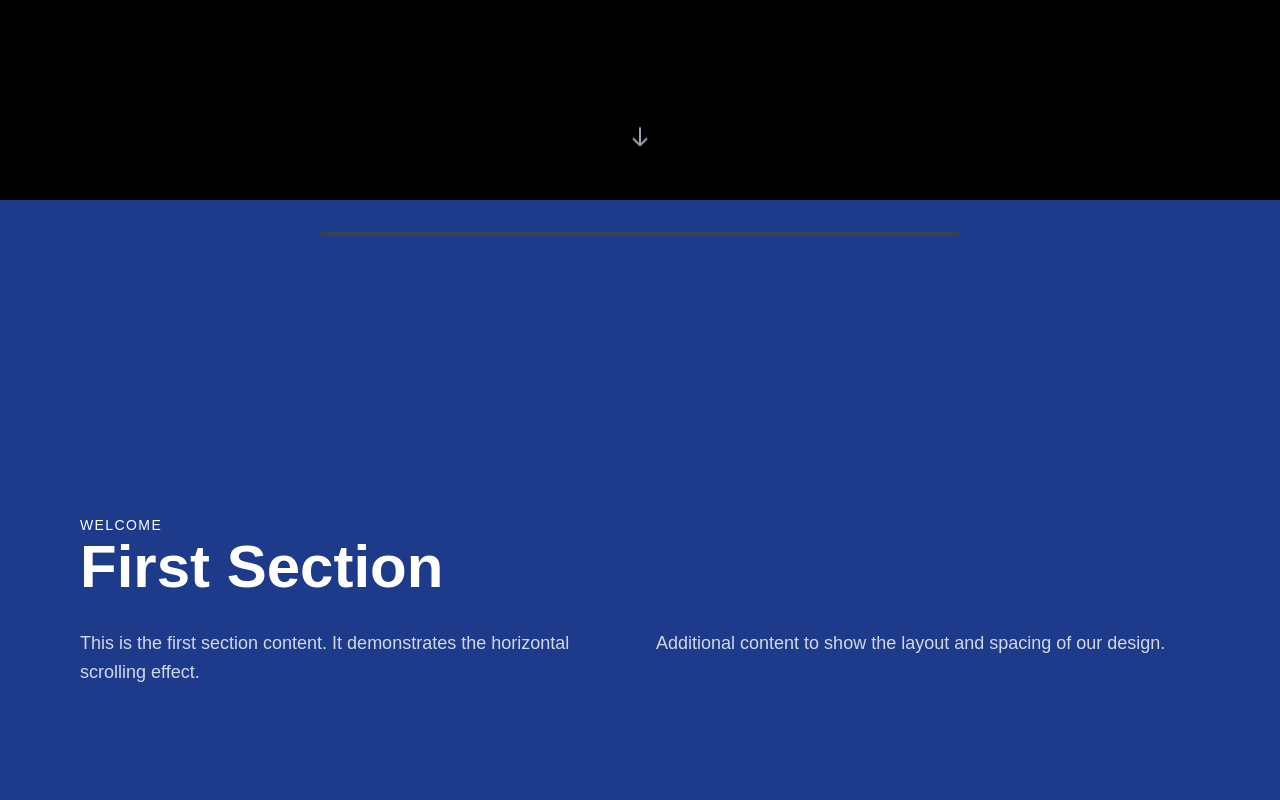
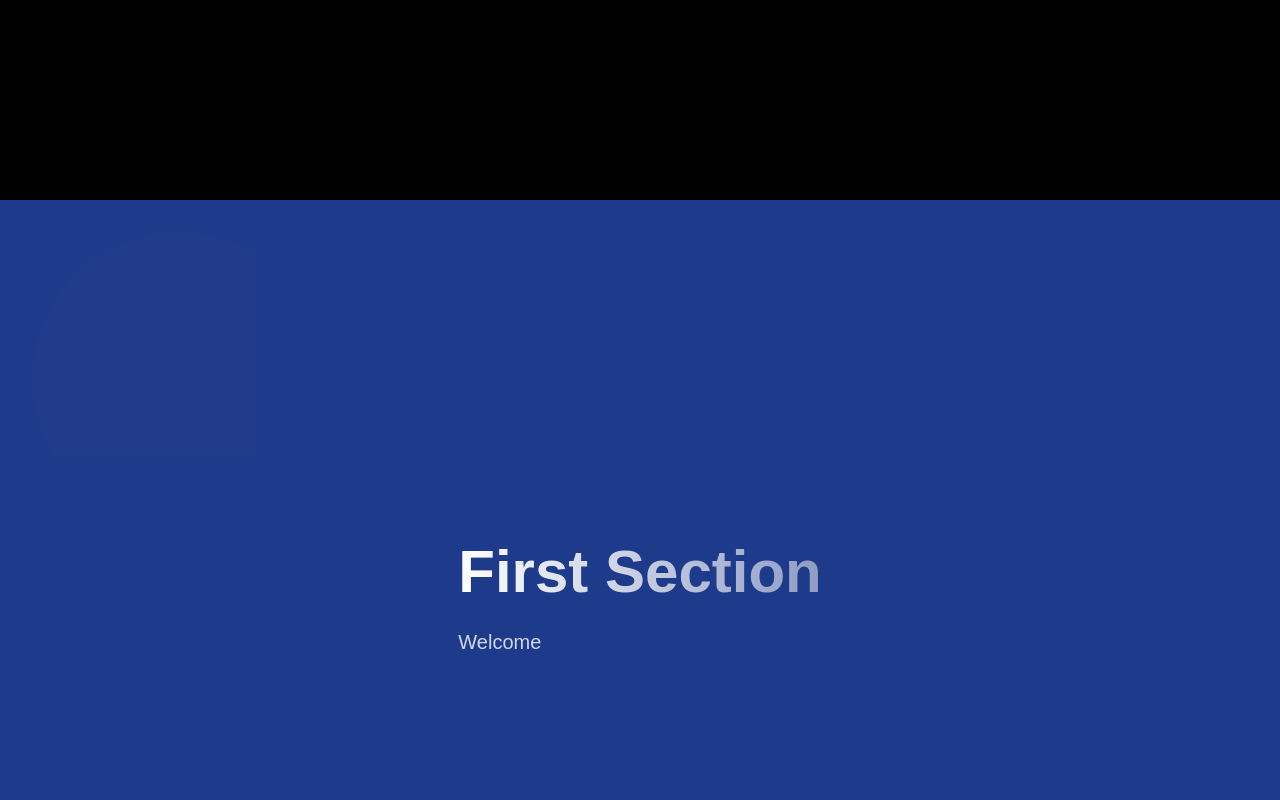
Before and after one commit to IndranilBhattacharya/indranil-bhattacharya, a Next.js app: page / in a window 1280 px wide. Shown: the part 600-1400 px from the top of the page. Built offline with nearby package versions, Linux system fonts and the light colour scheme.

Commit message:
framer motion integrated with lenis for smooth scrolling

```diff
--- a/components/HorizontalScroll/HorizontalScroll.tsx
+++ b/components/HorizontalScroll/HorizontalScroll.tsx
@@ -1,150 +1,107 @@
 // components/HorizontalScroll/HorizontalScroll.tsx
-import React, { useRef, useState, useEffect } from "react";
-import { gsap } from "gsap";
-import { ScrollTrigger } from "gsap/dist/ScrollTrigger";
+import { useRef } from "react";
+import { motion, useScroll, useTransform } from "framer-motion";
 import cn from "@/utils/cn";
+import { sections } from "./data";
+import { useSmoothScroll } from "@/hooks/useSmoothScroll";
 
-import { sections } from "./data";
-import { SectionContent } from "./SectionContent";
-import { ScrollTimeline } from "./ScrollTimeline";
+const HorizontalScroll = () => {
+  useSmoothScroll();
+  const containerRef = useRef<HTMLDivElement>(null);
 
-// Register GSAP plugins in browser environment
-if (typeof window !== "undefined") {
-  gsap.registerPlugin(ScrollTrigger);
-}
-
-const HorizontalScroll: React.FC = () => {
-  // Track mounting state and scroll progress
-  const [isMounted, setIsMounted] = useState(false);
-  const [scrollProgress, setScrollProgress] = useState(0);
-
-  // Create refs for our container elements
-  const wrapperRef = useRef<HTMLDivElement>(null);
-  const containerRef = useRef<HTMLDivElement>(null);
-  const sectionsRef = useRef<(HTMLDivElement | null)[]>([]);
-
-  // Initialize on mount
-  useEffect(() => {
-    setIsMounted(true);
-    sectionsRef.current = Array(sections.length).fill(null);
-  }, []);
-
-  // Set up scroll animations after mount
-  useEffect(() => {
-    if (!isMounted || !wrapperRef.current || !containerRef.current) return;
-
-    // Create animation context for better cleanup
-    const ctx = gsap.context(() => {
-      // Create the main scrolling timeline
-      const tl = gsap.timeline({
-        scrollTrigger: {
-          trigger: wrapperRef.current,
-          pin: true, // Pin the section while scrolling horizontally
-          scrub: 1, // Smooth scrolling
-          start: "top top", // Start at the top of the section
-          end: () => {
-            // Calculate end point based on content width
-            const contentWidth = containerRef.current?.scrollWidth || 0;
-            const viewportWidth = window.innerWidth;
-            return `+=${contentWidth - viewportWidth}`;
-          },
-          invalidateOnRefresh: true, // Recalculate on resize
-          onUpdate: (self) => {
-            // Update scroll progress for timeline
-            setScrollProgress(self.progress);
-          },
-        },
+  const { scrollYProgress } = useScroll({
+    target: containerRef,
+    offset: ["start start", "end start"],
   });
 
-      // Create the horizontal scrolling animation
-      tl.to(containerRef.current, {
-        x: () => {
-          // Calculate the exact distance to scroll
-          const contentWidth = containerRef.current?.scrollWidth || 0;
-          const viewportWidth = window.innerWidth;
-          return -(contentWidth - viewportWidth);
-        },
-        ease: "none", // Linear scrolling
-      });
+  // Main transforms
+  const x = useTransform(
+    scrollYProgress,
+    [0, 0.75],
+    ["0vw", `-${(sections.length - 1) * 100}vw`]
+  );
 
-      // Animate content elements as they come into view
-      sectionsRef.current.forEach((section) => {
-        if (!section) return;
+  const progressScale = useTransform(scrollYProgress, [0, 0.95], [0, 1]);
+  const progressOpacity = useTransform(
+    scrollYProgress,
+    [0, 0.1, 0.85, 0.95],
+    [0, 1, 1, 0]
+  );
 
-        const elements = section.querySelectorAll(".animate-in");
-
-        gsap.fromTo(
-          elements,
-          {
-            opacity: 0,
-            y: 20,
-          },
-          {
-            opacity: 1,
-            y: 0,
-            duration: 0.8,
-            stagger: 0.2,
-            ease: "power2.out",
-            scrollTrigger: {
-              trigger: section,
-              containerAnimation: tl,
-              start: "left center",
-              toggleActions: "play none none reset",
-            },
-          }
-        );
-      });
-    });
-
-    // Cleanup function
-    return () => ctx.revert();
-  }, [isMounted]);
-
-  // Helper function for setting section refs
-  const setSectionRef = (index: number) => (element: HTMLDivElement | null) => {
-    if (sectionsRef.current) {
-      sectionsRef.current[index] = element;
-    }
-  };
+  const backgroundX = useTransform(scrollYProgress, [0, 1], ["0%", "-20%"]);
+  const contentX = useTransform(scrollYProgress, [0, 1], ["0%", "10%"]);
 
   return (
-    <div
-      ref={wrapperRef}
-      className="relative w-full overflow-hidden min-h-screen bg-black"
+    <div ref={containerRef} className="relative h-[400vh]">
+      <div className="sticky top-0 h-screen overflow-hidden">
+        {/* Progress indicator */}
+        <motion.div
+          className="fixed top-8 left-1/2 w-1/2 h-1 bg-gray-800/20 -translate-x-1/2 rounded-full z-50"
+          style={{ opacity: progressOpacity }}
         >
-      {/* Progress indicator */}
-      <ScrollTimeline progress={scrollProgress} />
+          <motion.div
+            className="h-full w-full bg-white rounded-full origin-left"
+            style={{ scaleX: progressScale }}
+          />
+        </motion.div>
 
-      {/* Scrolling container */}
-      <div
-        ref={containerRef}
-        className={cn(
-          "flex h-full",
-          "transform will-change-transform",
-          "transition-opacity duration-500",
-          isMounted ? "opacity-100" : "opacity-0"
-        )}
-        style={{
-          width: `${sections.length * 100}vw`, // Total width based on number of sections
-          height: "100vh", // Full viewport height
-        }}
+        {/* Sections container */}
+        <motion.div
+          style={{ x }}
+          className="absolute top-0 left-0 h-full flex w-[300vw]"
         >
-        {sections.map((section, index) => (
+          {sections.map((section) => (
             <div
               key={section.id}
-            ref={setSectionRef(index)}
               className={cn(
-              "w-screen h-full", // Each section takes full viewport width
-              "flex items-center justify-center", // Center content
-              "px-20", // Horizontal padding
-              section.backgroundColor // Background color from section data
+                "relative w-screen h-full flex-shrink-0",
+                "flex items-center justify-center px-20",
+                section.backgroundColor
               )}
             >
-            <div className="relative">
-              <SectionContent section={section} isClient={isMounted} />
+              {/* Background with parallax */}
+              <motion.div
+                className="absolute inset-0 opacity-10"
+                style={{ x: backgroundX }}
+              >
+                <div className="absolute inset-0 grid grid-cols-4 gap-4 p-8">
+                  {Array.from({ length: 16 }).map((_, index) => (
+                    <div
+                      key={index}
+                      className="rounded-full bg-white/5 aspect-square"
+                    />
+                  ))}
                 </div>
+              </motion.div>
+
+              {/* Content with counter-parallax */}
+              <motion.div
+                className="relative max-w-4xl"
+                style={{ x: contentX }}
+              >
+                <motion.div
+                  initial={{ opacity: 0, y: 30 }}
+                  whileInView={{ opacity: 1, y: 0 }}
+                  transition={{
+                    duration: 0.8,
+                    ease: [0.16, 1, 0.3, 1],
+                  }}
+                  viewport={{ once: false, margin: "-25%" }}
+                >
+                  <h2
+                    className="text-6xl font-bold mb-6 bg-clip-text text-transparent
+                             bg-gradient-to-r from-white to-white/50"
+                  >
+                    {section.title}
+                  </h2>
+                  <p className="text-xl text-white/80 leading-relaxed">
+                    {section.subtitle}
+                  </p>
+                </motion.div>
+              </motion.div>
             </div>
           ))}
+        </motion.div>
       </div>
     </div>
   );
--- a/components/HorizontalScroll/SectionContent.tsx
+++ /dev/null
@@ -1,57 +0,0 @@
-// components/HorizontalScroll/SectionContent.tsx
-import React from "react";
-import cn from "@/utils/cn";
-import { SectionContentProps } from "./types";
-
-/**
- * Renders the content of a single section, handling both SSR and client-side cases
- * @param {SectionContentProps} props - Component props
- */
-export const SectionContent: React.FC<SectionContentProps> = ({
-  section,
-  isClient,
-}) => {
-  // Pre-hydration render: simple, SEO-friendly content
-  if (!isClient) {
-    return (
-      <div className="opacity-0">
-        <span>{section.subtitle}</span>
-        <h2>{section.title}</h2>
-        <div>
-          {section.content.map((text, idx) => (
-            <p key={idx}>{text}</p>
-          ))}
-        </div>
-      </div>
-    );
-  }
-
-  // Post-hydration render: full animated content
-  return (
-    <>
-      {/* Subtitle with animation class */}
-      <span
-        className={cn(
-          "animate-in text-sm uppercase tracking-widest mb-4 opacity-80",
-          "transform-gpu" // Enable hardware acceleration
-        )}
-      >
-        {section.subtitle}
-      </span>
-
-      {/* Main title with animation class */}
-      <h2 className={cn("animate-in text-6xl font-bold mb-8", "transform-gpu")}>
-        {section.title}
-      </h2>
-
-      {/* Content grid with animation class */}
-      <div className={cn("animate-in grid grid-cols-2 gap-8", "transform-gpu")}>
-        {section.content.map((text, idx) => (
-          <p key={idx} className="text-lg opacity-80 leading-relaxed">
-            {text}
-          </p>
-        ))}
-      </div>
-    </>
-  );
-};
--- a/components/HorizontalScroll/types.ts
+++ b/components/HorizontalScroll/types.ts
@@ -1,36 +1,28 @@
 // components/HorizontalScroll/types.ts
-
-/**
- * Represents a single section in the horizontal scroll
- * Each section contains content and metadata for both SEO and display purposes
- */
 export interface Section {
-  /** Unique identifier for the section */
   id: string;
-
-  /** Main heading text */
   title: string;
-
-  /** Subheading text */
   subtitle: string;
-
-  /** Array of content paragraphs */
-  content: string[];
-
-  /** Tailwind background color class */
-  backgroundColor: string;
-
-  /** Optional date for time-based content */
-  date?: string;
+  backgroundColor?: string;
 }
 
-/**
- * Props for the SectionContent component
- */
-export interface SectionContentProps {
-  /** Section data to render */
-  section: Section;
-
-  /** Flag indicating if we're on client-side */
-  isClient: boolean;
-}
+export const sections: Section[] = [
+  {
+    id: "1",
+    title: "First Section",
+    subtitle: "Description for first section",
+    backgroundColor: "bg-blue-900",
+  },
+  {
+    id: "2",
+    title: "Second Section",
+    subtitle: "Description for second section",
+    backgroundColor: "bg-purple-900",
+  },
+  {
+    id: "3",
+    title: "Third Section",
+    subtitle: "Description for third section",
+    backgroundColor: "bg-indigo-900",
+  },
+];
--- a/components/Portfolio/Layout.tsx
+++ b/components/Portfolio/Layout.tsx
@@ -1,169 +1,74 @@
 // components/Portfolio/Layout.tsx
-import React, { useEffect, useRef, useState } from "react";
-import gsap from "gsap";
-import { ScrollTrigger } from "gsap/dist/ScrollTrigger";
+import { useRef } from "react";
+import { motion, useScroll, useTransform } from "framer-motion";
 
 import { HeroSection } from "./sections/HeroSection";
 import HorizontalScroll from "@/components/HorizontalScroll";
 import { ProjectsSection } from "./sections/ProjectsSection";
 import { SkillsSection } from "./sections/SkillsSection";
 import { TestimonialSection } from "./sections/TestimonialSection";
-// import { useLenis } from "@/hooks/useLenis";
 
-// Register GSAP only in browser environment
-if (typeof window !== "undefined") {
-  gsap.registerPlugin(ScrollTrigger);
-}
-
-export const PortfolioLayout: React.FC = () => {
-  const [isMounted, setIsMounted] = useState(false);
-  const sectionsRef = useRef<HTMLDivElement[]>([]);
-
-  useEffect(() => {
-    setIsMounted(true);
-
-    if (!isMounted) return;
-
-    // Create a GSAP context for better animation management
-    const ctx = gsap.context(() => {
-      // Allow DOM to settle before initializing animations
-      setTimeout(() => {
-        sectionsRef.current.forEach((section) => {
-          if (!section) return;
-
-          const content = section.querySelector(".section-content");
-          if (!content) return;
-
-          // Create a timeline for each section's animations
-          const tl = gsap.timeline({
-            scrollTrigger: {
-              trigger: section,
-              start: "top bottom", // Start when section's top reaches bottom of viewport
-              end: "bottom top", // End when section's bottom reaches top of viewport
-              scrub: 1, // Smooth scrolling effect
-              markers: false,
-              // For smoother animations
-              invalidateOnRefresh: true,
-            },
-          });
-
-          // First, set the initial state
-          gsap.set(content, {
-            y: "20%", // Start slightly moved down
-            scale: 0.95, // Start slightly smaller
-            opacity: 0.5, // Start partially transparent
-          });
-
-          // Then animate as the section comes into view
-          tl.fromTo(
-            content,
-            {
-              y: "20%", // Start position
-              scale: 0.95,
-              opacity: 0.5,
-            },
-            {
-              y: "0%", // Move to natural position
-              scale: 1, // Scale to full size
-              opacity: 1, // Fade to full opacity
-              ease: "none", // Linear animation for smooth scrolling
-              // When section is in the middle of the viewport
-              duration: 0.5,
-            }
-          ).to(content, {
-            y: "-10%", // Move slightly up as it exits
-            scale: 0.95, // Scale down slightly
-            opacity: 0.5, // Fade out partially
-            ease: "none",
-            duration: 0.5,
-          });
-
-          // Animate individual elements within the section
-          const elements = content.children;
-          if (elements.length) {
-            gsap.fromTo(
-              elements,
-              {
-                y: 50,
-                opacity: 0,
-              },
-              {
-                y: 0,
-                opacity: 1,
-                duration: 1,
-                stagger: 0.2,
-                scrollTrigger: {
-                  trigger: section,
-                  start: "top 80%", // Start when section is 80% in view
-                  toggleActions: "play none none reset",
-                },
-              }
-            );
-          }
-        });
-      }, 100);
-    });
-
-    return () => {
-      ctx.revert();
-      ScrollTrigger.getAll().forEach((trigger) => trigger.kill());
-    };
-  }, [isMounted]);
-
-  // Helper function to manage section refs
-  const addToRefs = (el: HTMLDivElement | null) => {
-    if (el && !sectionsRef.current.includes(el)) {
-      sectionsRef.current.push(el);
-    }
-  };
+export const PortfolioLayout = () => {
+  const scrollRef = useRef<HTMLDivElement>(null);
+  const { scrollYProgress } = useScroll();
 
   return (
-    <div className="relative bg-black">
+    <div ref={scrollRef} className="bg-black">
       {/* Hero Section */}
-      <section className="min-h-screen flex items-center justify-center bg-black">
+      <motion.section
+        className="min-h-screen flex items-center justify-center"
+        style={{
+          opacity: useTransform(scrollYProgress, [0, 0.2], [1, 0]),
+          scale: useTransform(scrollYProgress, [0, 0.2], [1, 0.8]),
+          y: useTransform(scrollYProgress, [0, 0.2], [0, -100]),
+        }}
+      >
         <HeroSection />
-      </section>
+      </motion.section>
 
       {/* Horizontal Scroll Section */}
-      <section className="min-h-screen bg-black">
+      <section className="min-h-screen">
         <HorizontalScroll />
       </section>
 
-      {/* Projects Section */}
-      <section
-        ref={addToRefs}
-        className="relative min-h-screen overflow-hidden bg-black py-20"
+      {/* Projects Section - Appears as horizontal scroll completes */}
+      <motion.section
+        className="relative min-h-screen bg-black py-20"
+        style={{
+          opacity: useTransform(scrollYProgress, [0.4, 0.5], [0, 1]),
+          y: useTransform(scrollYProgress, [0.4, 0.5], [100, 0]),
+        }}
       >
-        <div className="section-content transform-gpu">
         <div className="max-w-7xl mx-auto px-6">
           <ProjectsSection />
         </div>
-        </div>
-      </section>
+      </motion.section>
 
       {/* Skills Section */}
-      <section
-        ref={addToRefs}
-        className="relative min-h-screen overflow-hidden bg-gray-900 py-20"
+      <motion.section
+        className="relative min-h-screen bg-gray-900 py-20"
+        initial={{ opacity: 0, y: 100 }}
+        whileInView={{ opacity: 1, y: 0 }}
+        viewport={{ once: false, margin: "-20%" }}
+        transition={{ duration: 0.8 }}
       >
-        <div className="section-content transform-gpu">
         <div className="max-w-7xl mx-auto px-6">
           <SkillsSection />
         </div>
-        </div>
-      </section>
+      </motion.section>
 
       {/* Testimonials Section */}
-      <section
-        ref={addToRefs}
-        className="relative min-h-screen overflow-hidden bg-black py-20"
+      <motion.section
+        className="relative min-h-screen bg-black py-20"
+        initial={{ opacity: 0, y: 100 }}
+        whileInView={{ opacity: 1, y: 0 }}
+        viewport={{ once: false, margin: "-20%" }}
+        transition={{ duration: 0.8 }}
       >
-        <div className="section-content transform-gpu">
         <div className="max-w-7xl mx-auto px-6">
           <TestimonialSection />
         </div>
-        </div>
-      </section>
+      </motion.section>
     </div>
   );
 };
--- a/components/Portfolio/sections/HeroSection.tsx
+++ b/components/Portfolio/sections/HeroSection.tsx
@@ -1,112 +1,48 @@
 // components/Portfolio/sections/HeroSection.tsx
-import React, { useEffect, useRef } from "react";
-import gsap from "gsap";
-import { ScrollTrigger } from "gsap/dist/ScrollTrigger";
+import { motion } from "framer-motion";
 import cn from "@/utils/cn";
 
-// Register ScrollTrigger plugin only in browser environment
-if (typeof window !== "undefined") {
-  gsap.registerPlugin(ScrollTrigger);
-}
-
-export const HeroSection: React.FC = () => {
-  // Create refs for animated elements
-  const containerRef = useRef<HTMLDivElement>(null);
-  const headingRef = useRef<HTMLHeadingElement>(null);
-  const subheadingRef = useRef<HTMLParagraphElement>(null);
-  const ctaRef = useRef<HTMLDivElement>(null);
-
-  useEffect(() => {
-    // Ensure we're in browser environment and have our elements
-    if (typeof window === "undefined") return;
-
-    // Create entrance animation using GSAP context for better cleanup
-    const ctx = gsap.context(() => {
-      if (!containerRef.current) return;
-
-      // Set initial states for our elements
-      gsap.set([headingRef.current, subheadingRef.current, ctaRef.current], {
-        y: 50,
-        opacity: 0,
-      });
-
-      // Create timeline for entrance animation
-      const tl = gsap.timeline({
-        defaults: {
-          ease: "power3.out",
-          duration: 1,
-        },
-      });
-
-      // Add our animations to the timeline with staggered timing
-      tl.to(headingRef.current, {
-        y: 0,
-        opacity: 1,
-      })
-        .to(
-          subheadingRef.current,
-          {
-            y: 0,
-            opacity: 1,
-          },
-          "-=0.5"
-        )
-        .to(
-          ctaRef.current,
-          {
-            y: 0,
-            opacity: 1,
-          },
-          "-=0.5"
-        );
-
-      // Add scroll-based animation for parallax effect
-      gsap.to(containerRef.current, {
-        yPercent: 50,
-        opacity: 0,
-        ease: "none",
-        scrollTrigger: {
-          trigger: containerRef.current,
-          start: "top top",
-          end: "bottom top",
-          scrub: true,
-        },
-      });
-    }, containerRef); // Scope our animations to the container
-
-    // Clean up all animations when component unmounts
-    return () => ctx.revert();
-  }, []);
-
+export const HeroSection = () => {
   return (
-    <div
-      ref={containerRef}
+    <motion.div
       className={cn(
         "relative w-full max-w-7xl mx-auto px-6",
         "flex flex-col items-center justify-center text-center",
         "min-h-screen"
       )}
+      initial={{ opacity: 0, y: 20 }}
+      animate={{ opacity: 1, y: 0 }}
+      transition={{ duration: 0.8 }}
     >
-      {/* Main heading with gradient text effect */}
-      <h1
-        ref={headingRef}
+      <motion.h1
         className={cn(
           "text-7xl font-bold mb-6",
           "bg-clip-text text-transparent",
           "bg-gradient-to-r from-blue-500 to-purple-500"
         )}
+        initial={{ opacity: 0, y: 30 }}
+        animate={{ opacity: 1, y: 0 }}
+        transition={{ duration: 0.8, delay: 0.2 }}
       >
         Creative Developer
-      </h1>
+      </motion.h1>
 
-      {/* Subheading with descriptive text */}
-      <p ref={subheadingRef} className="text-xl text-gray-300 max-w-2xl mb-12">
+      <motion.p
+        className="text-xl text-gray-300 max-w-2xl mb-12"
+        initial={{ opacity: 0, y: 30 }}
+        animate={{ opacity: 1, y: 0 }}
+        transition={{ duration: 0.8, delay: 0.4 }}
+      >
         Crafting immersive digital experiences through code and creativity.
         Specializing in interactive web development and smooth animations.
-      </p>
+      </motion.p>
 
-      {/* Call to action buttons */}
-      <div ref={ctaRef} className="flex gap-6">
+      <motion.div
+        className="flex gap-6"
+        initial={{ opacity: 0, y: 30 }}
+        animate={{ opacity: 1, y: 0 }}
+        transition={{ duration: 0.8, delay: 0.6 }}
+      >
         <button
           className={cn(
             "px-8 py-3 rounded-full",
@@ -126,10 +62,19 @@ export const HeroSection: React.FC = () => {
         >
           Contact Me
         </button>
-      </div>
+      </motion.div>
 
-      {/* Scroll indicator with bounce animation */}
-      <div className="absolute bottom-12 animate-bounce">
+      <motion.div
+        className="absolute bottom-12"
+        initial={{ opacity: 0 }}
+        animate={{ opacity: 1 }}
+        transition={{
+          duration: 1,
+          delay: 0.8,
+          repeat: Infinity,
+          repeatType: "reverse",
+        }}
+      >
         <svg
           className="w-6 h-6 text-gray-400"
           fill="none"
@@ -139,7 +84,9 @@ export const HeroSection: React.FC = () => {
         >
           <path d="M19 14l-7 7m0 0l-7-7m7 7V3"></path>
         </svg>
-      </div>
-    </div>
+      </motion.div>
+    </motion.div>
   );
 };
+
+export default HeroSection;
--- a/package.json
+++ b/package.json
@@ -9,11 +9,9 @@
     "lint": "next lint"
   },
   "dependencies": {
-    "@gsap/react": "^2.1.1",
     "@studio-freight/lenis": "^1.0.42",
     "clsx": "^2.1.1",
-    "gsap": "^3.12.5",
-    "gsap-trial": "^3.12.5",
+    "motion": "^11.15.0",
     "next": "15.1.2",
     "react": "^19.0.0",
     "react-dom": "^19.0.0",
```
Also changed, not shown: components/HorizontalScroll/constants.ts (deleted, +0 -23 lines), hooks/useSmoothScroll.ts (renamed from hooks/useLenis.ts, +9 -9 lines), pages/index.tsx (+1 -34 lines), 1 other file (tests, documents, lock files or other folders). Lines whose indentation alone changed are shown as unchanged.
